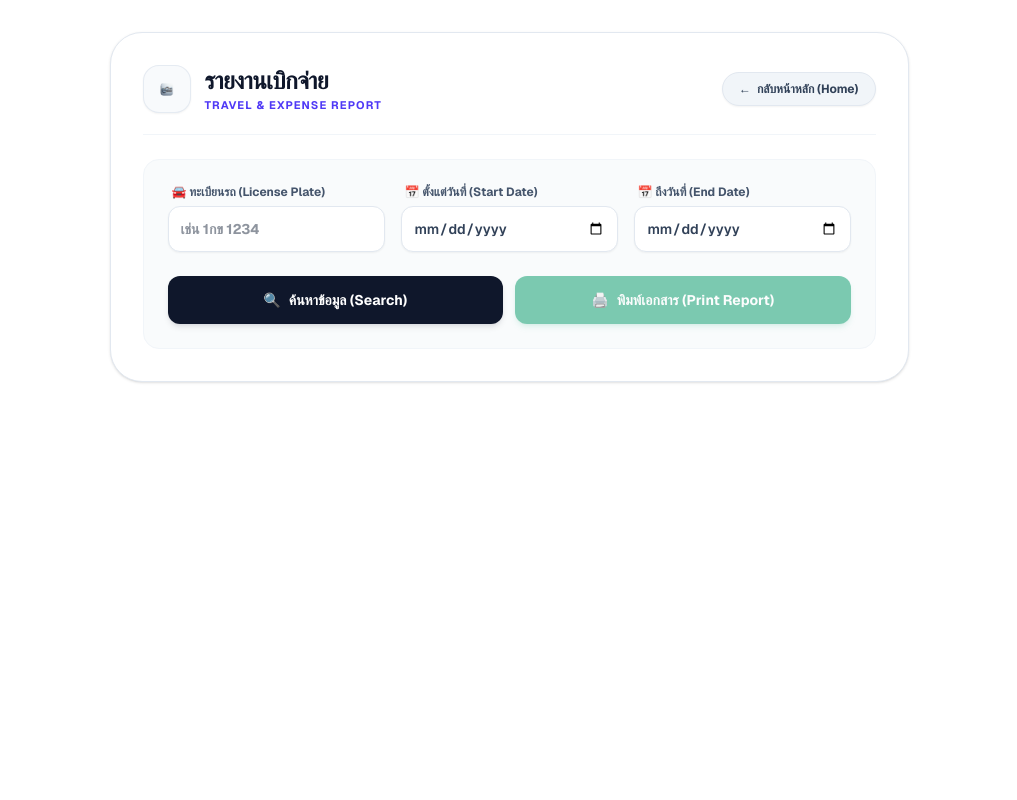
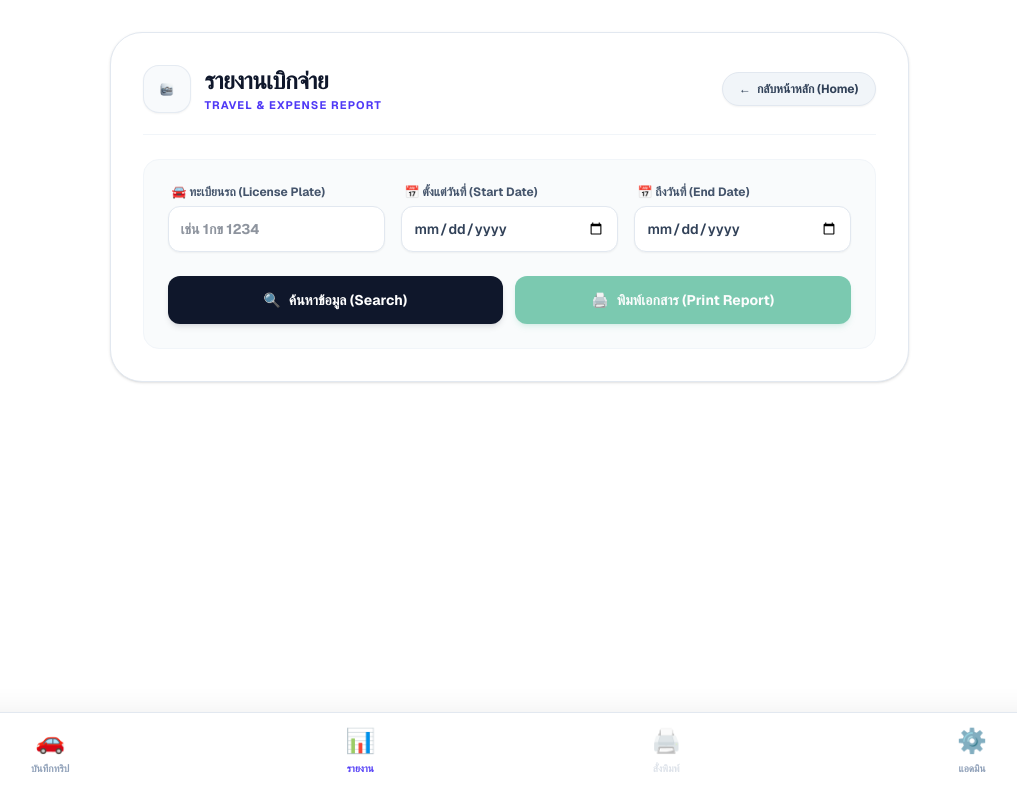
Before and after one commit to akachai-ui/mileage, a Next.js app: page /report in a window 1280 px wide. Shown: the whole page, without its empty margins (131-1148 px from the left). Built offline with nearby package versions, Linux system fonts and the light colour scheme.

Commit message:
feat: add bottom navigation bar to report page

```diff
--- a/src/app/report/page.js
+++ b/src/app/report/page.js
@@ -78,7 +78,7 @@ export default function ReportPage() {
   }, 0);
 
   return (
-    <main className="max-w-5xl mx-auto p-4 md:p-8 font-sans text-slate-800">
+    <main className="max-w-5xl mx-auto p-4 md:p-8 font-sans text-slate-800 pb-32">
 
       {/* ส่วนค้นหาและปุ่มควบคุม (ซ่อนตอนพิมพ์) */}
       <div className="print:hidden mb-8 bg-white p-5 md:p-8 rounded-[2rem] shadow-sm border border-slate-200">
@@ -413,6 +413,31 @@ export default function ReportPage() {
           )}
         </div>
       )}
+
+      {/* Bottom Navigation Bar (ซ่อนตอนพิมพ์) */}
+      <nav className="print:hidden fixed bottom-0 left-0 right-0 bg-white/95 backdrop-blur-xl border-t border-slate-200 px-6 pt-3 pb-6 flex justify-around items-center z-50 shadow-[0_-4px_25px_rgba(0,0,0,0.06)]">
+        <Link href="/" className="flex flex-col items-center text-slate-400 hover:text-indigo-600 transition active:scale-95">
+          <span className="text-2xl mb-1">🚗</span>
+          <span className="text-[10px] font-bold">บันทึกทริป</span>
+        </Link>
+        <button className="flex flex-col items-center text-indigo-600 transition active:scale-95">
+          <span className="text-2xl mb-1">📊</span>
+          <span className="text-[10px] font-bold">รายงาน</span>
+        </button>
+        <button
+          onClick={() => window.print()}
+          disabled={trips.length === 0}
+          className="flex flex-col items-center text-slate-400 hover:text-emerald-600 transition active:scale-95 disabled:opacity-30 disabled:cursor-not-allowed"
+        >
+          <span className="text-2xl mb-1">🖨️</span>
+          <span className="text-[10px] font-bold">สั่งพิมพ์</span>
+        </button>
+        <Link href="/admin" className="flex flex-col items-center text-slate-400 hover:text-slate-600 transition active:scale-95">
+          <span className="text-2xl mb-1">⚙️</span>
+          <span className="text-[10px] font-bold">แอดมิน</span>
+        </Link>
+      </nav>
+
     </main>
   );
 }
```
